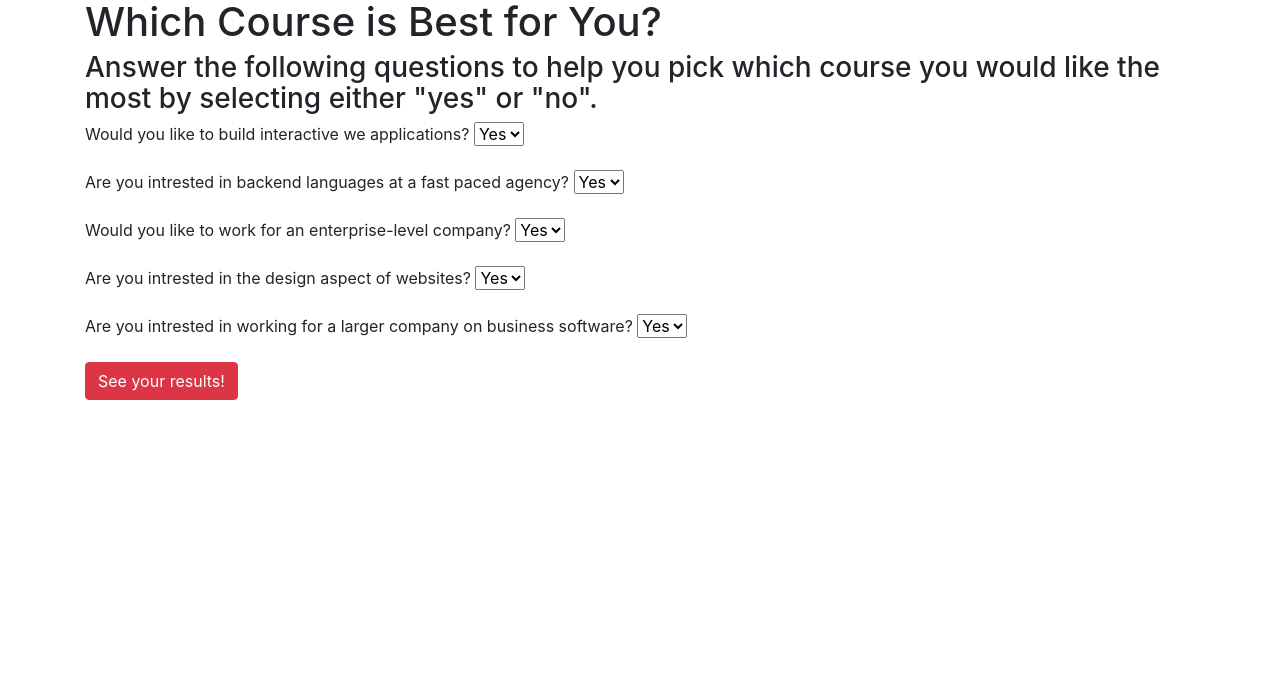
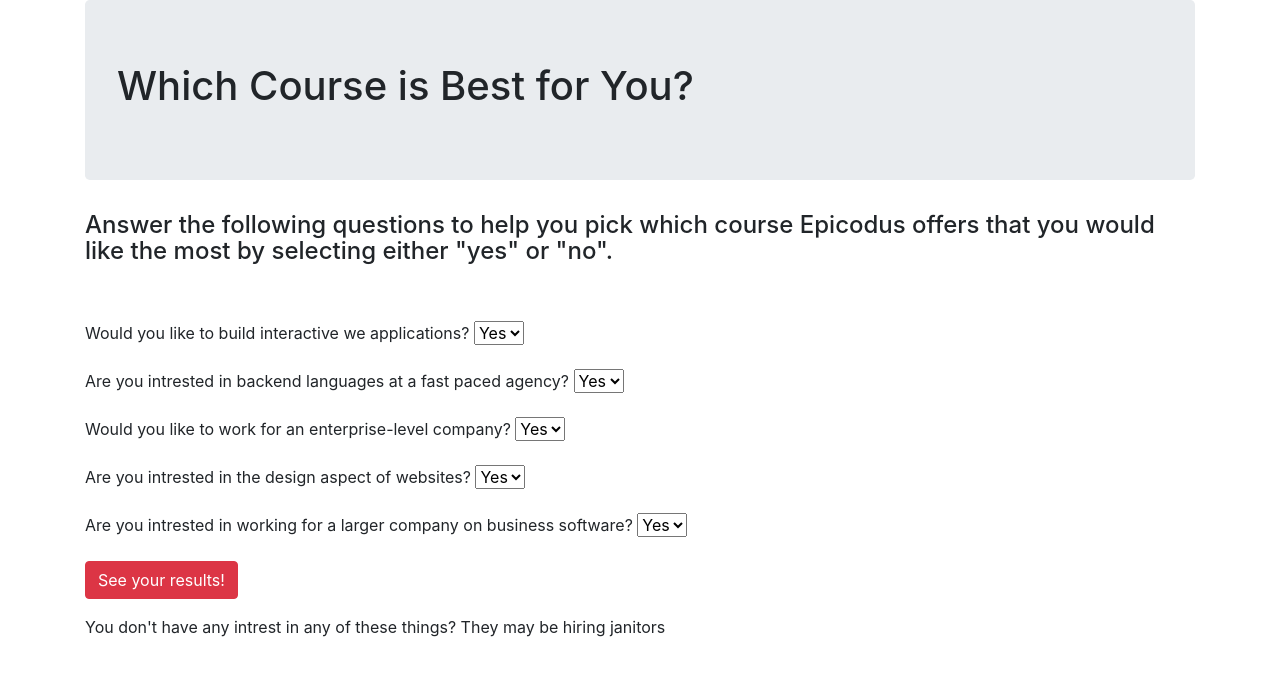
Before and after one commit to s-slingerland/Track-Suggester, a plain HTML site: page index.html in a window 1280 px wide. Drawn offline with Linux system fonts and the light colour scheme.

Commit message:
add style to index

```diff
--- a/index.html
+++ b/index.html
@@ -9,8 +9,12 @@
   </head>
   <body>
     <div class="container">
-      <h1>Which Course is Best for You?</h1>
-      <h3>Answer the following questions to help you pick which course you would like the most by selecting either "yes" or "no".</h3>
+      <div class="jumbotron">
+        <h1>Which Course is Best for You?</h1>
+      </div>
+      <h4>Answer the following questions to help you pick which course Epicodus offers that you would like the most by selecting either "yes" or "no".</h4>
+      <br>
+      <br>
         <form id="add">
           <p><label for="ruby">Would you like to build interactive we applications?</label>
             <select id="ruby">
@@ -45,6 +49,9 @@
 
         </ul>
       </div>
+      <div id="noResults">
+        <p>You don't have any intrest in any of these things? They may be hiring janitors</p>
+      </div>
     </div>
   </body>
 </html>
```
